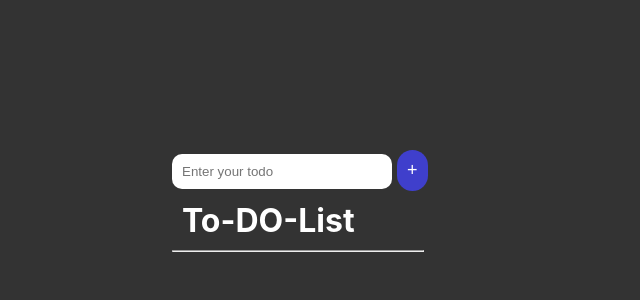
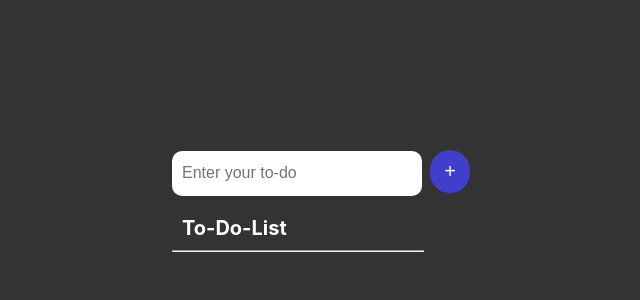
Before and after one commit to fatima678/to-do-list, a React (Create React App) app: page / in a window 1280 px wide. Shown: the top 300 px of the page, without its empty margins (318-958 px from the left). Built offline with nearby package versions, Linux system fonts and the light colour scheme.

Commit message:
update the styling of to-do-list

```diff
--- a/src/App.css
+++ b/src/App.css
@@ -19,6 +19,8 @@ body{
 .apps-heading{
   padding: 10px;
   color: white;
+  font-size: 20px;
+  margin-top: 10px;
 
 }
 .underline{
@@ -26,10 +28,12 @@ body{
   color: aliceblue;
 }
 .input-box-todo{
-  width: 200px;
+  width: 230px;
   padding: 10px;
   border-radius: 10px;
   border: none;
+  height: 25px;
+  font-size: 16px;
 }
 .add-btn{
   border-radius: 50px;
@@ -37,9 +41,11 @@ body{
   color: white;
   padding: 10px;
   border: none;
-  margin-left: 5px;
+  margin-left: 8px;
   font-size: 18px;
   cursor: pointer;
+  width: 40px;
+  font-size: 20px;
 
 }
 .list-item{
@@ -48,7 +54,7 @@ body{
   margin-top: 20px;
   background-color: black;
   border: white;
-  width: 230px;
+  width: 250px;
   padding: 10px;
   border-radius: 5px;
 
@@ -57,6 +63,7 @@ body{
 margin-left: 150px;
 cursor: pointer;
 
-
-
 }
+.icon:hover{
+  color: gray;
+}
--- a/src/App.js
+++ b/src/App.js
@@ -21,7 +21,7 @@ const App = () => {
     <div className='main-container'>
       <div className='center-container'>
         <TodoInput addList={addList} />
-        <h1 className='apps-heading'>To-DO-List</h1>
+        <h1 className='apps-heading'>To-Do-List</h1>
         <hr  className='underline'/>
         {listTodo.map((listItem, i) => (
           <TodoList index={i} key={i} item={listItem}  deleteItem={deleteListItem}/>
--- a/src/components/TodoInput.js
+++ b/src/components/TodoInput.js
@@ -11,7 +11,7 @@ const TodoInput = (props) => {
     }
   return (
     <div className='input-container'>
-        <input type='text' className='input-box-todo' placeholder='Enter your todo'  value={inputText}
+        <input type='text' className='input-box-todo' placeholder='Enter your to-do'  value={inputText}
         onChange={e=>{setinputText(e.target.value)}} onKeyDown={handleEnterPress}></input>
         <button className='add-btn' onClick={()=>{props.addList(inputText)
             setinputText('')}}>+</button>
```
